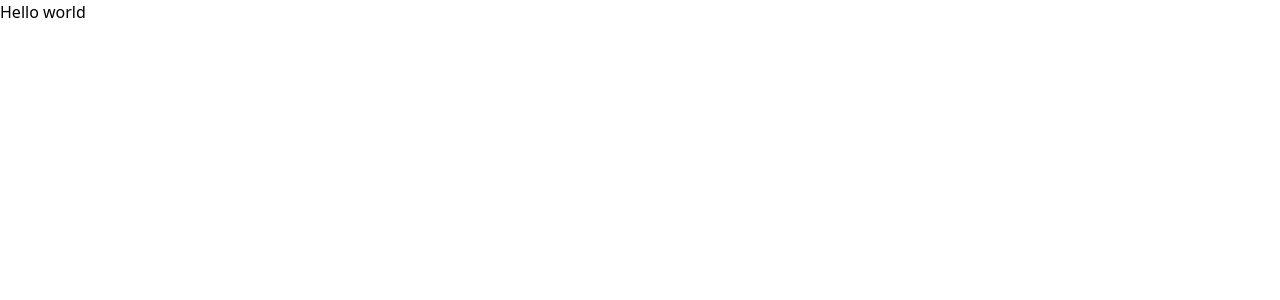
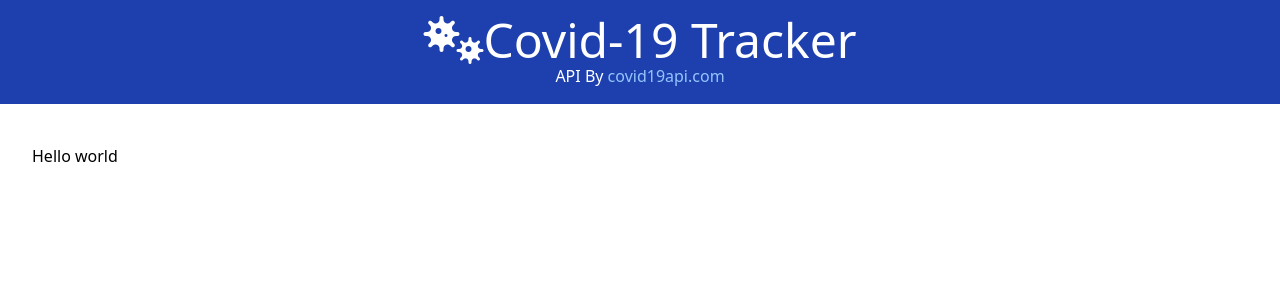
Before and after one commit to waruneeDinunzio/Vue_Covid_Tracker, a Vue app: page / in a window 1280 px wide. Shown: the top 300 px of the page. Built offline with nearby package versions, Linux system fonts and the light colour scheme.

Commit message:
style header

```diff
--- a/public/index.html
+++ b/public/index.html
@@ -5,6 +5,7 @@
     <meta http-equiv="X-UA-Compatible" content="IE=edge">
     <meta name="viewport" content="width=device-width,initial-scale=1.0">
     <link rel="icon" href="<%= BASE_URL %>favicon.ico">
+    <link rel="stylesheet" href="https://cdnjs.cloudflare.com/ajax/libs/font-awesome/6.0.0-beta3/css/all.min.css" integrity="sha512-Fo3rlrZj/k7ujTnHg4CGR2D7kSs0v4LLanw2qksYuRlEzO+tcaEPQogQ0KaoGN26/zrn20ImR1DfuLWnOo7aBA==" crossorigin="anonymous" referrerpolicy="no-referrer" />
     <title><%= htmlWebpackPlugin.options.title %></title>
   </head>
   <body>
--- a/src/App.vue
+++ b/src/App.vue
@@ -1,3 +1,17 @@
 <template>
+<div>
+  <Header />
+  <div class="container">
     <router-view />
+  </div>
+</div>
 </template>
+
+<script>
+import Header from '@/components/Header';
+export default {
+  components: {
+    Header
+  }
+};
+</script>
--- a/src/components/Header.vue
+++ b/src/components/Header.vue
@@ -1,30 +1,15 @@
 <template>
-
+  <header class = "text-center bg-blue-800 text-white p-4 mb-10">
+    <div class="text-3xl md:text-5xl" font-bold mb-3><i class="fas fa-viruses"></i>Covid-19 Tracker</div>
+     <p>
+       API By <a class="text-blue-300" href="https://covid19api.com" target="_blank">
+       covid19api.com</a>
+     </p>
+  </header>
 </template>
 
 <script>
 export default {
-  name: 'HelloWorld',
-  props: {
-    msg: String
-  }
+  name: 'Header'
 }
 </script>
-
-<!-- Add "scoped" attribute to limit CSS to this component only -->
-<style scoped>
-h3 {
-  margin: 40px 0 0;
-}
-ul {
-  list-style-type: none;
-  padding: 0;
-}
-li {
-  display: inline-block;
-  margin: 0 10px;
-}
-a {
-  color: #42b983;
-}
-</style>
--- a/src/views/Home.vue
+++ b/src/views/Home.vue
@@ -1,6 +1,7 @@
 <template>
   <div class="home">
    Hello world
+
   </div>
 </template>
 
@@ -10,6 +11,11 @@
   name: 'Home',
   components: {
 
+  },
+  methods: {
+    async fetchCovidData() {
+      const res = await fetch('')
+    }
   }
 }
 </script>
--- a/tailwind.config.js
+++ b/tailwind.config.js
@@ -3,6 +3,10 @@
   darkMode: false, // or 'media' or 'class'
   theme: {
     extend: {},
+    container: {
+      center: true,
+      padding: '2rem'
+    }
   },
   variants: {
     extend: {},
```
